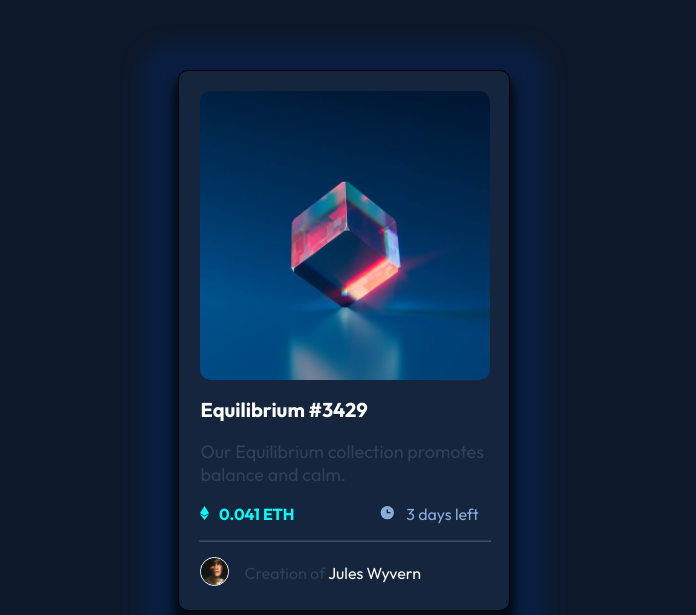
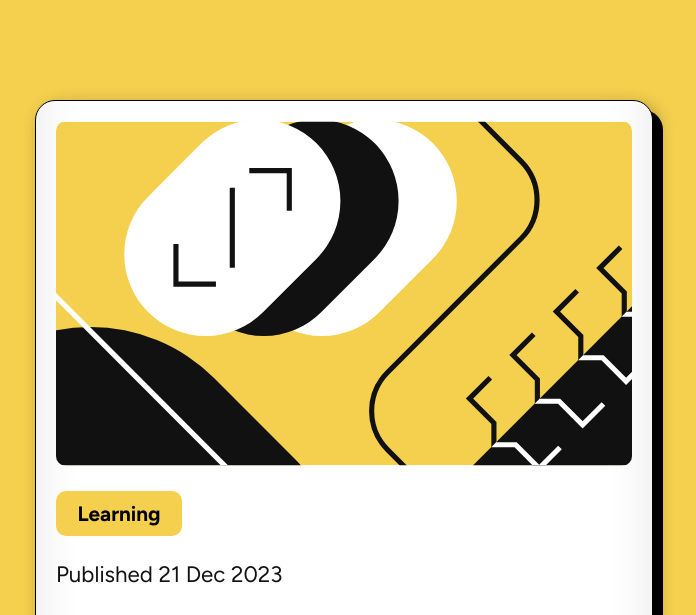
Before and after one commit to angelveliz1837/RetoPaginas, a plain HTML site: page index.html in a window 1280 px wide. Shown: the top 615 px of the page, without its empty margins (384-1080 px from the left). Drawn offline with Linux system fonts and the light colour scheme.

Commit message:
Add files via upload
add terminada de tarjeta de vista previa del blog

```diff
--- a/index.html
+++ b/index.html
@@ -6,12 +6,14 @@
   <meta name="viewport" content="width=device-width, initial-scale=1.0">
   <!-- displays site properly based on user's device -->
 
-  <link rel="icon" type="image/png" sizes="32x32" href="./images/favicon-32x32.png">
+  <link rel="icon" type="image/png" sizes="32x32" href="./assets/images/favicon-32x32.png">
   <link rel="preconnect" href="https://fonts.googleapis.com">
   <link rel="preconnect" href="https://fonts.gstatic.com" crossorigin>
-  <link href="https://fonts.googleapis.com/css2?family=Outfit:wght@100..900&display=swap" rel="stylesheet">
-  <link rel="stylesheet" href="style.css">
-  <title>Frontend Mentor | NFT preview card component</title>
+  <link href="https://fonts.googleapis.com/css2?family=Figtree:ital,wght@0,300..900;1,300..900&display=swap"
+    rel="stylesheet">
+  <link href="style.css" rel="stylesheet" />
+
+  <title>Frontend Mentor | Blog preview card</title>
 
   <!-- Feel free to remove these styles or customise in your own stylesheet 👍 -->
   <style>
@@ -27,30 +29,28 @@
 </head>
 
 <body>
-  <div class="envoltura">
   <section class="flex-container">
-      <div class="caja c0">
-        <img class="imagen" src="images/image-equilibrium.jpg">
+    <div class="caja">
+      <img src="./assets/images/illustration-article.svg" />
     </div>
     <div class="caja">
-        <h1 class="titulo titulo_blanco">Equilibrium #3429</h1>
-        <p class="texto">Our Equilibrium collection promotes balance and calm.</p>
+      <div class="boton">Learning</div>
+    </div>
+    <div class="caja">
+      <p class="texto1">Published 21 Dec 2023</p>
+      <h1 class="titulo">HTML & CSS foundations</h1>
+      <p class="texto2">These languages are the backbone of every website, defining structure, content, and
+        presentation.</p>
     </div>
     <div class="caja c1">
-        <div class="cuadro1"><img src="./images/icon-ethereum.svg"></div>
-        <div class="cuadro2">0.041 ETH</div>
-        <div class="cuadro3"><img src="./images/icon-clock.svg"></div>
-        <div class="cuadro4">3 days left</div>
+      <div class="icono">
+        <img src="./assets/images/image-avatar.webp" />
       </div>
-      <hr>
-      <div class="caja c2">
-        <div class="icono"><img src="./images/image-avatar.png"></div>
-        <div class="texto2">Creation of <span class="titulo_blanco">Jules Wyvern</span></div>
+      <div class="texto3">Greg Hooper</div>
     </div>
   </section>
-  </div>
   <div class="attribution">
-    Challenge by <a href="https://www.frontendmentor.io/challenges/nft-preview-card-component-SbdUL_w0U/hub"
+    Challenge by <a href="https://www.frontendmentor.io/challenges/blog-preview-card-ckPaj01IcS/hub"
       target="_blank">Frontend Mentor</a>.
     Coded by <a href="https://github.com/angelveliz1837">Angel Veliz</a>.
   </div>
--- a/style.css
+++ b/style.css
@@ -1,40 +1,34 @@
 body{
-    background: hsl(217, 54%, 11%);
+    background: hsl(47, 88%, 63%);
     width: 1440px;
 }
 
-.envoltura{
-    max-width: 23%;
-    margin: 70px auto;
-    border-radius: 10px;
-    -webkit-box-shadow: 0px 13px 17px 38px hsl(219, 70%, 15%);
-    -moz-box-shadow: 0px 13px 17px 38px hsl(219, 70%, 15%);
-    box-shadow: 0px 13px 17px 38px hsl(219, 70%, 15%);
-}
-
-
 .flex-container{
-    background: hsl(216, 50%, 16%);
+    max-width: 40%;
+    background: white;
     border: 1px solid black;
     display: flex;
     flex-flow: column wrap;
     justify-content: center;
-    align-items: center;
+    align-content: center;
+    margin: 100px auto;
     padding: 20px;
-    font-family: "Outfit", sans-serif;
-    font-size: 18px;
-    border-radius: 10px;
-    color: hsl(215, 32%, 27%);
-    -webkit-box-shadow: 0px 12px 11px 5px hsl(216, 83%, 5%);
-    -moz-box-shadow: 0px 12px 11px 5px hsl(216, 83%, 5%);
-    box-shadow: 0px 12px 11px 5px hsl(216, 83%, 5%);
+    font-family: "Figtree", sans-serif;
+    border-radius: 20px;
+    font-size: 16px;
+    box-shadow:
+    inset 0 -3em 3em rgba(0, 0, 0, 0.1),
+    10px 10px 0 0px rgb(0, 0, 0),
+    0.3em 0.3em 1em rgba(0, 0, 0, 0.3);
 }
-
 
 .caja{
     width: 100%;
-    text-align: center;
+    height: 100%;
     text-align: start;
+    display: flex;
+    flex-direction: column;
+    border-radius: 10px;
 }
 
     .caja img{
@@ -42,128 +36,92 @@ body{
         border-radius: 10px;
     }
 
-    .caja .titulo{
-        color: hsl(0, 0%, 100%);
-        font-size: 20px;
+    .boton{
+        display:inline;
+        text-align: center;
+        background: hsl(47, 88%, 63%);
+        border-radius: 10px;
+        margin: 25px 450px 25px 0px;
+        font-weight: bold;
+        padding: 10px 0px;
+        font-size: 1.3em;
     }
 
-    .caja .texto{
-        font-size: 18px;
+    .caja .titulo{
+        font-size: 2.5em;
     }
 
-.c1, .c2{
-    display: flex;
-    flex-flow: row wrap;
-    justify-content: start;
-    font-size: 16px;
-}
-
-    .c1 .cuadro1{
-        width: 3%;
+    .caja .texto1, .caja .texto2{
+        padding: 0px;
+        margin: 0px;
     }
 
-    .c1 .cuadro2{
-        padding-left: 10px;
-        color: hsl(178, 100%, 50%);
-        font-weight: bold;
+    .caja .texto1{
+        color: hsl(0, 0%, 7%);
+        font-size: 1.4em;
     }
 
-    .c1 .cuadro3{
-        padding-left: 85px;
+    .caja .texto2{
+        color: hsl(0, 0%, 42%);
+        font-size: 1.6em;
+        padding-bottom: 40px;
     }
 
-    .c1 .cuadro4{
-        padding-left: 10px;
-        color: hsl(215, 51%, 70%);
+    .c1{
+        display: flex;
+        flex-flow: row wrap;
+        align-items: center;
     }
 
-    .c2 img{
-        border: 1px solid hsl(0, 0%, 100%);
-        border-radius: 50%;
-        width: 20%;
+    .c1 .icono{
+        width: 10%;
     }
 
-    .c2 .icono{
-        display: inline;
-        margin-right: -90px;
+    .c1 .texto3{
+        padding-left: 20px;
+        font-weight: bold;
+        font-size: 1.2em;
     }
 
-    .c2 .texto2{
-        align-content: center;
+@media screen and (max-width: 550px){
+    body{
+        width: 315px;
+        display: flex;
+        flex-flow: column wrap;
+        justify-content: center;
+        align-items: center;
+        padding-left: 20px;
     }
 
-    .titulo_blanco{
-        color: hsl(0, 0%, 100%);;
+    .flex-container{
+        max-width: 315px;
     }
 
-    .titulo_blanco:hover{
-        color: hsl(178, 100%, 50%);
+    .caja{
+        width: 100%;
     }
 
-    .c0 {
-        position: relative; /* Necesario para posicionar los pseudo-elementos */
-        width: 100%; /* Asegura que ocupe el ancho del contenedor */
-        border-radius: 10px; /* Opcional: redondea los bordes */
-        overflow: hidden; /* Evita que los pseudo-elementos se salgan */
-      }
+        .boton{
+            margin: 25px 190px 25px 0px;
+            font-size: 1em;
+        }
 
-      .imagen {
-        display: block;
-        width: 100%;
-        height: auto;
-      }
+        .caja .texto1{
+            font-size: 0.87em;
+        }
 
-      /* Fondo de color que aparece al hacer hover */
-      .c0::after {
-        content: '';
-        position: absolute;
-        top: 0;
-        left: 0;
-        right: 0;
-        bottom: 0;
-        background: hsl(178, 100%, 50%);
-        opacity: 0; /* Inicialmente invisible */
-        transition: opacity 0.3s ease; /* Animación suave */
-        z-index: 1; /* Asegura que esté sobre la imagen */
-      }
+        .caja .titulo{
+            font-size: 1.4em;
+        }
 
-      /* Muestra el fondo al hacer hover */
-      .c0:hover::after {
-        opacity: 0.7; /* Ajusta la transparencia según prefieras */
-      }
+        .caja .texto2{
+            font-size: 1.03em;
+            padding-bottom: 30px;
+        }
 
-      /* Icono que aparece centrado */
-      .c0::before {
-        content: url('./images/icon-view.svg'); /* Ruta al icono */
-        position: absolute;
-        top: 50%;
-        left: 50%;
-        transform: translate(-50%, -50%);
-        opacity: 0; /* Inicialmente invisible */
-        transition: opacity 0.3s ease; /* Animación suave */
-        z-index: 2; /* Asegura que el icono esté sobre el fondo */
-      }
-
-      /* Muestra el icono al hacer hover */
-      .c0:hover::before {
-        opacity: 1;
-      }
+        .c1 .texto3{
+            font-size: 1em;
+        }
 
 
-hr{
-    width: 100%;
-    margin: 15px 0px;
-    opacity: 0.2;
 }
-
-
-@media screen and (max-width: 1200px){
-
-    body{
-        width: 375px;
-    }
-
-    .envoltura{
-        max-width: 335px;
-    }
-}
```
Also changed, not shown: assets/fonts/Figtree-Italic-VariableFont_wght.ttf (added), assets/fonts/Figtree-VariableFont_wght.ttf (added), assets/fonts/OFL.txt (added), assets/fonts/README.txt (added), assets/fonts/static/Figtree-ExtraBold.ttf (added), assets/fonts/static/Figtree-SemiBold.ttf (added), assets/images/favicon-32x32.png (added), assets/images/illustration-article.svg (added), assets/images/image-avatar.webp (added), design/active-states.jpg, design/desktop-design.jpg, design/mobile-design.jpg, preview.jpg (added), 3 other files. Lines whose indentation alone changed are shown as unchanged.
